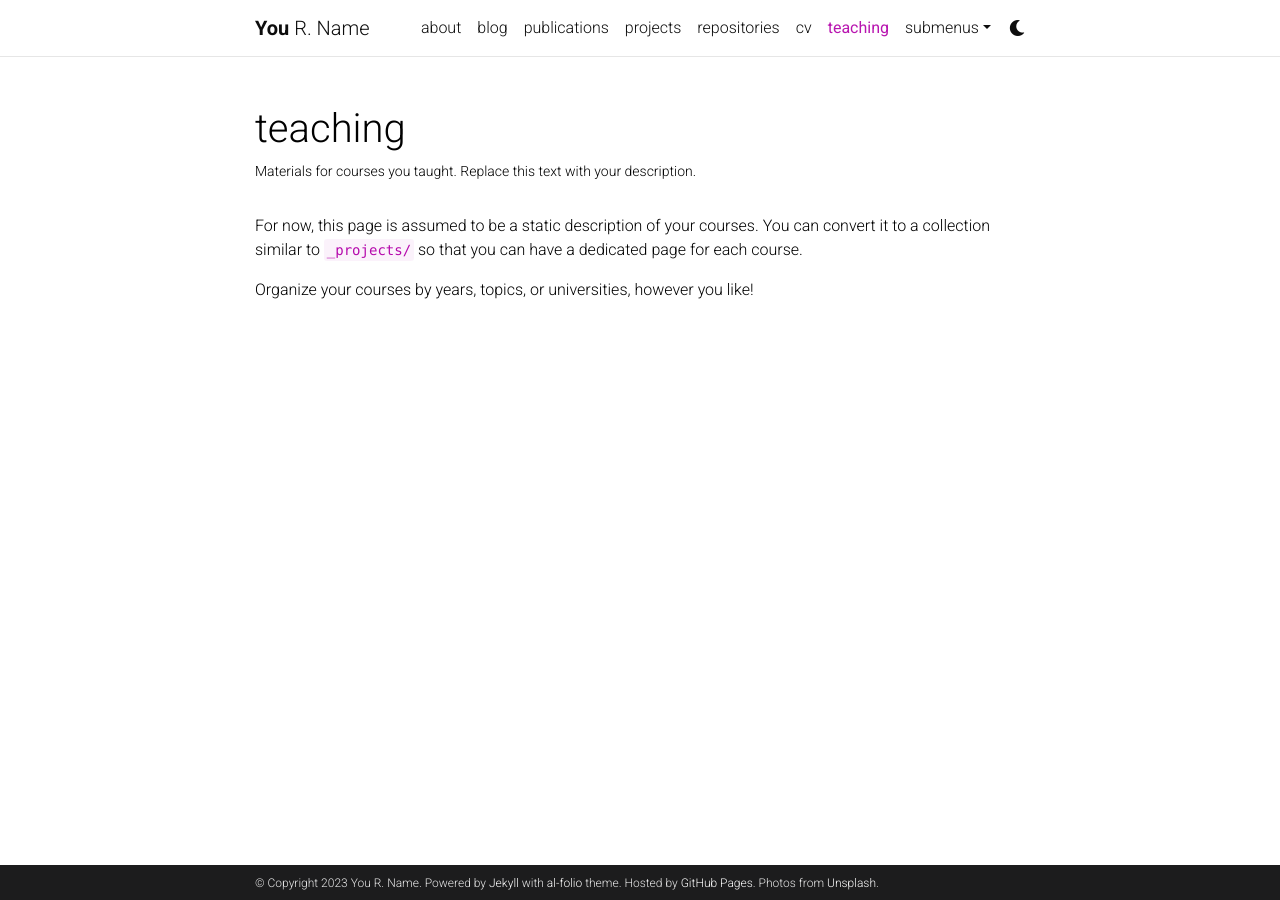
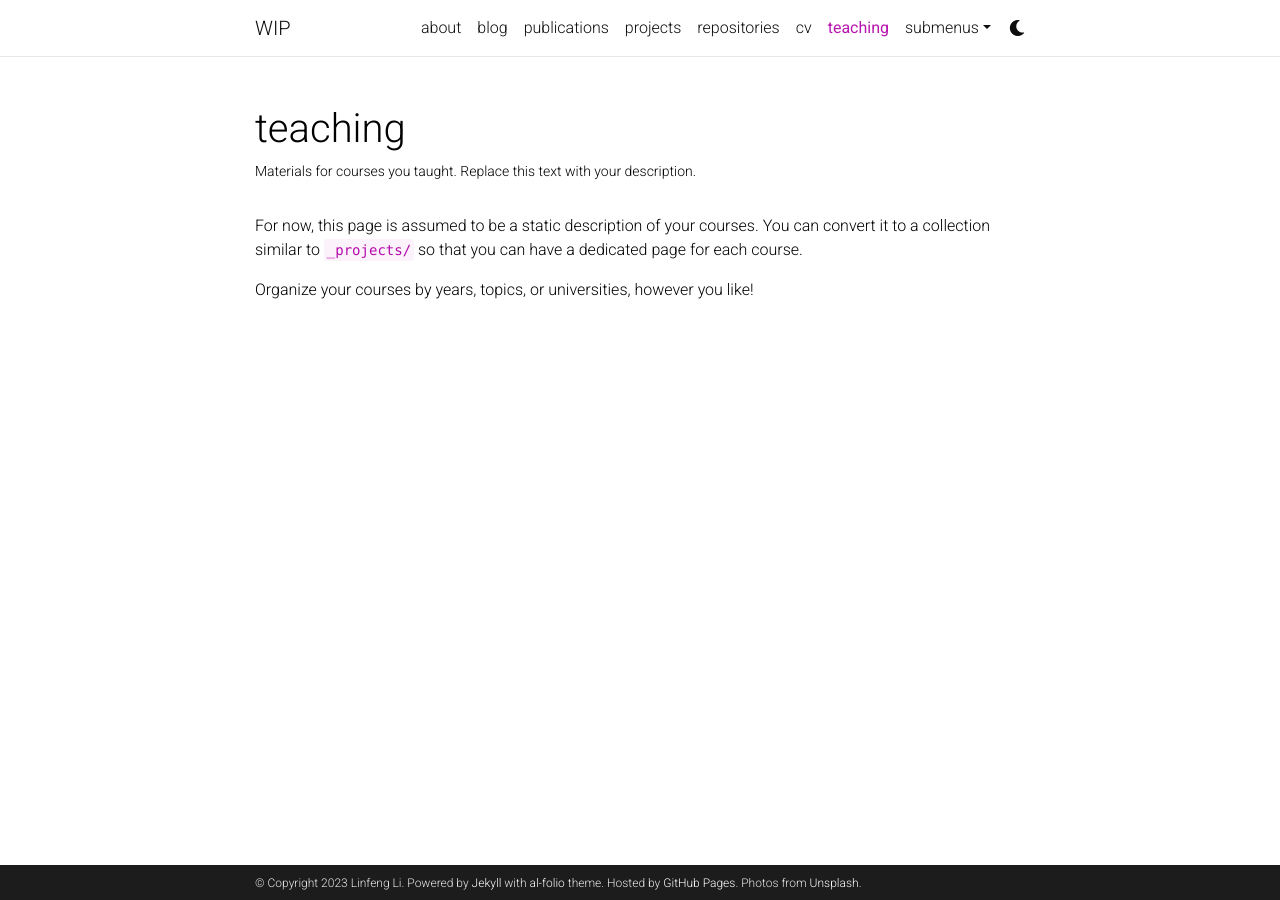
Before and after one commit to fengzileee/fengzileee.github.io, a Jekyll site: the page built from _pages/teaching.md, in a window 1280 px wide. Built offline with Jekyll 4.4.1, drawn with Linux system fonts in a browser that asks for light colours; comment, search, counter and statistics services are not loaded; a style sheet for code colours, icons or effects is not loaded.

Commit message:
Add build to docker-compose; change name

```diff
--- a/_config.yml
+++ b/_config.yml
@@ -2,10 +2,10 @@
 # Site settings
 # -----------------------------------------------------------------------------
 
-title: blank # the website title (if blank, full name will be used instead)
-first_name: You
-middle_name: R.
-last_name: Name
+title: WIP # the website title (if blank, full name will be used instead)
+first_name: Linfeng
+middle_name:
+last_name: Li
 email: you@example.com
 description: > # the ">" symbol means to ignore newlines until "footer_text:"
   A simple, whitespace theme for academics. Based on [*folio](https://github.com/bogoli/-folio) design.
@@ -18,8 +18,8 @@
 lang: en # the language of your site (for example: en, fr, cn, ru, etc.)
 icon: ⚛️  # the emoji used as the favicon (alternatively, provide image name in /assets/img/)
 
-url: https://alshedivat.github.io # the base hostname & protocol for your site
-baseurl: /al-folio # the subpath of your site, e.g. /blog/
+url: https://fengzileee.github.io # the base hostname & protocol for your site
+baseurl: # the subpath of your site, e.g. /blog/
 last_updated: false # set to true if you want to display last updated in the footer
 impressum_path:  # set to path to include impressum link in the footer, use the same path as permalink in a page, helps to conform with EU GDPR
 
--- a/docker-compose.yml
+++ b/docker-compose.yml
@@ -2,6 +2,7 @@
 # this file uses prebuilt image in dockerhub
 services:
   jekyll:
+    build: .
     image: amirpourmand/al-folio
     container_name: al-folio-website
     command: bash -c "
```
